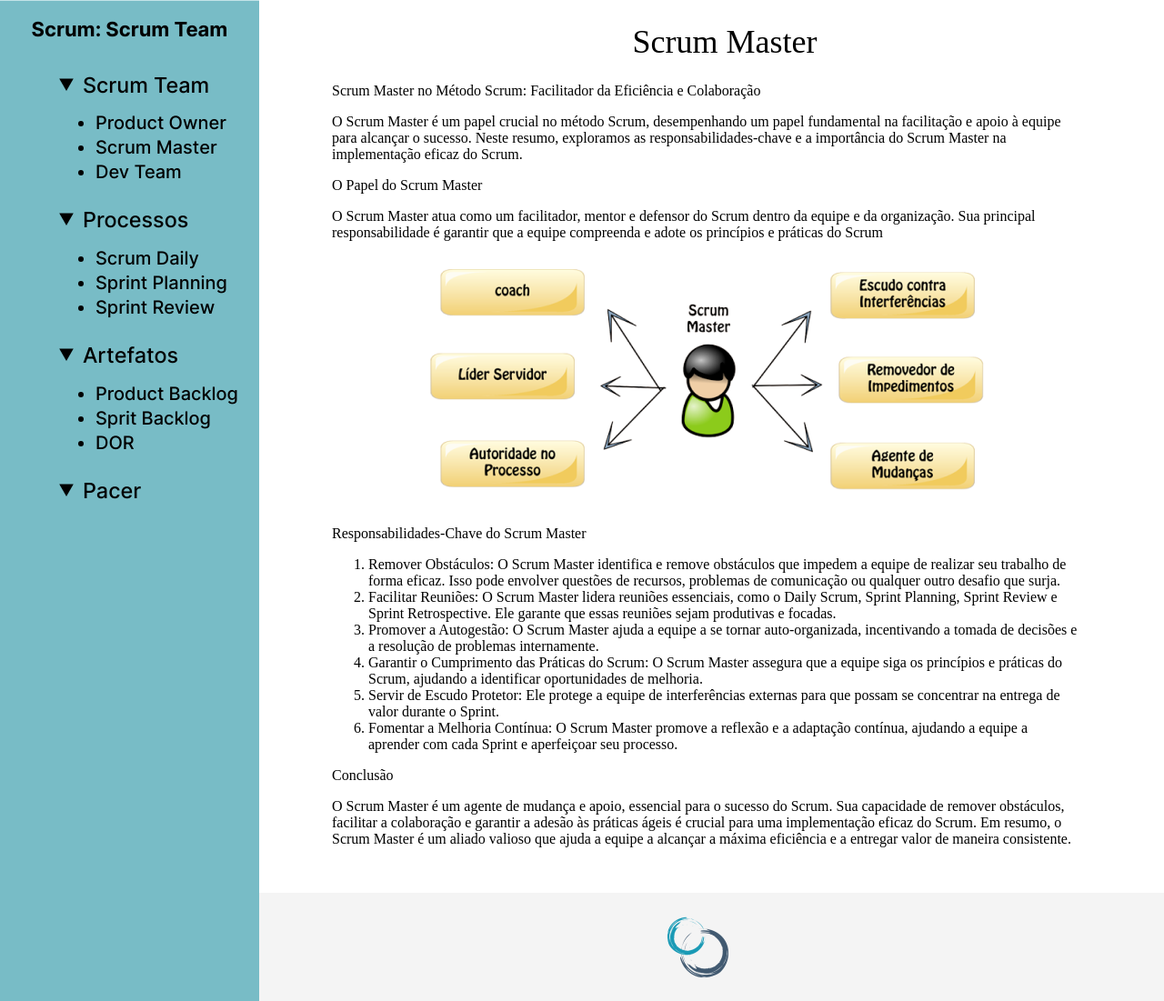
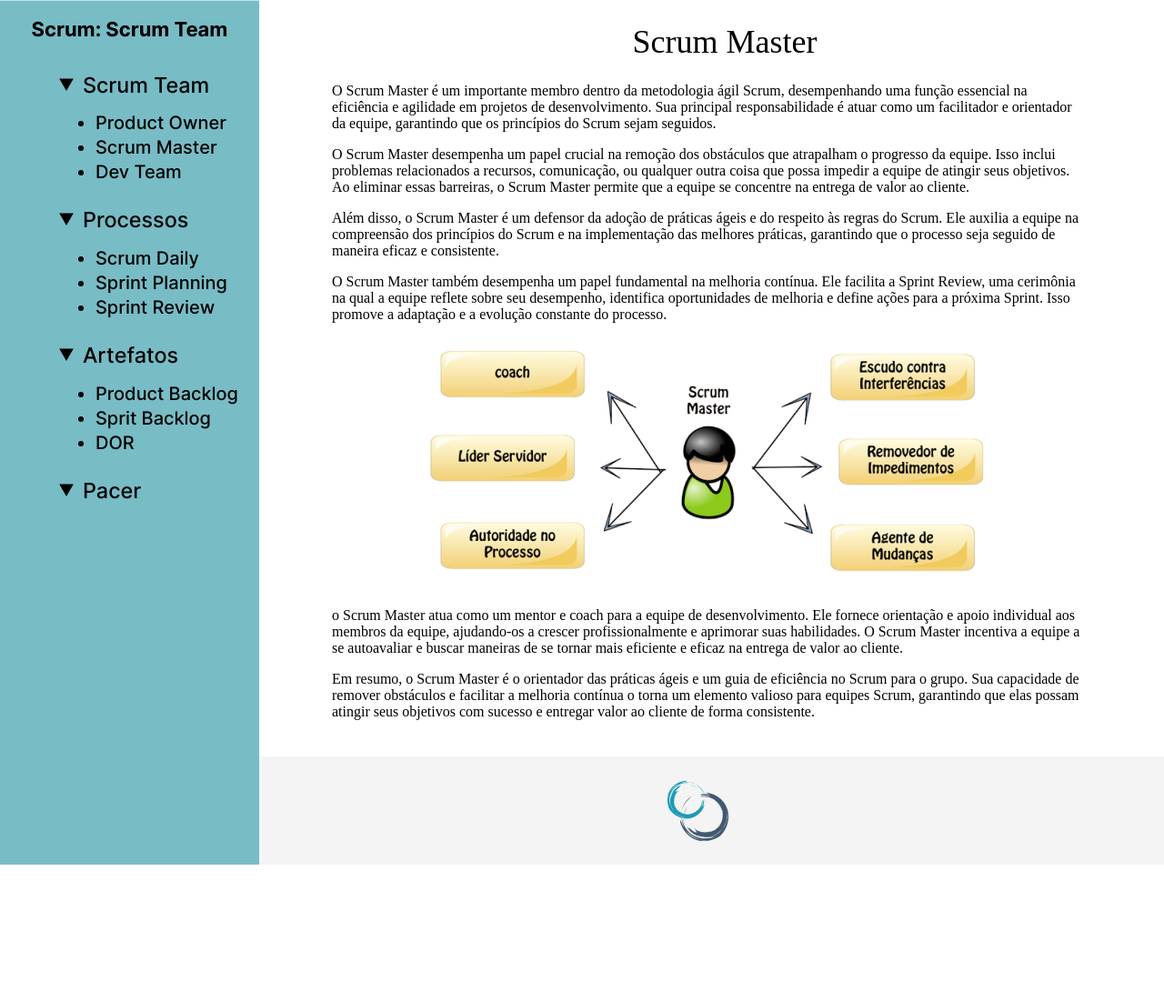
Before and after one commit to AvyaAquino/ADS-1-SEM-API, a Flask app: page /scrumMaster in a window 1280 px wide; the page is wider, and only the part inside the window is pictured. Shown: the part 123-1224 px from the top of that part at 91% size. After the commit the page ends 1074 px from the top of that part, so only its background shows below. Run offline with Flask 3, Linux system fonts and the light colour scheme.

Commit message:
Feat: Adição de contéudos das paginas: devTeam.html;productOwner.html;scrumMaster.html;scrumTeam.html.

```diff
--- a/src/templates/Scrum Team/scrumMaster.html
+++ b/src/templates/Scrum Team/scrumMaster.html
@@ -1,53 +1,22 @@
 {% extends "Template.html" %}
 {% block content %}
 
-<body style="height: 1100px;">
+<body style="height: 950px;">
 
 </body>
 
-<p>Scrum Master no Método Scrum: Facilitador da Eficiência e Colaboração</p>
+<p>O Scrum Master é um importante membro dentro da metodologia ágil Scrum, desempenhando uma função essencial na eficiência e agilidade em projetos de desenvolvimento. Sua principal responsabilidade é atuar como um facilitador e orientador da equipe, garantindo que os princípios do Scrum sejam seguidos.</p>
 
-<p> O Scrum Master é um papel crucial no método Scrum, desempenhando um papel fundamental na facilitação e apoio à
-    equipe para alcançar o sucesso. Neste resumo, exploramos as responsabilidades-chave e a importância do Scrum Master
-    na implementação eficaz do Scrum.</p>
+<p>O Scrum Master desempenha um papel crucial na remoção dos obstáculos que atrapalham o progresso da equipe. Isso inclui problemas relacionados a recursos, comunicação, ou qualquer outra coisa que possa impedir a equipe de atingir seus objetivos. Ao eliminar essas barreiras, o Scrum Master permite que a equipe se concentre na entrega de valor ao cliente.</p>
 
-<p> O Papel do Scrum Master</p>
+<p>Além disso, o Scrum Master é um defensor da adoção de práticas ágeis e do respeito às regras do Scrum. Ele auxilia a equipe na compreensão dos princípios do Scrum e na implementação das melhores práticas, garantindo que o processo seja seguido de maneira eficaz e consistente.</p>
 
-<p> O Scrum Master atua como um facilitador, mentor e defensor do Scrum dentro da equipe e da organização. Sua principal
-    responsabilidade é garantir que a equipe compreenda e adote os princípios e práticas do Scrum</p>
+<p> O Scrum Master também desempenha um papel fundamental na melhoria contínua. Ele facilita a Sprint Review, uma cerimônia na qual a equipe reflete sobre seu desempenho, identifica oportunidades de melhoria e define ações para a próxima Sprint. Isso promove a adaptação e a evolução constante do processo.</p>
 <div class="img">
-    <img src="{{ url_for('static', filename='scrumMaster.png') }}"" alt=" Scrum Master">
+    <img src="{{ url_for('static', filename='scrumMaster.png') }}" alt=" Scrum Master">
 </div>
-<p>Responsabilidades-Chave do Scrum Master</p>
-
-<ol>
-    <li>Remover Obstáculos: O Scrum Master identifica e remove obstáculos que impedem a equipe de realizar seu trabalho
-        de forma
-        eficaz. Isso pode envolver questões de recursos, problemas de comunicação ou qualquer outro desafio que surja.
-    <li>Facilitar Reuniões: O Scrum Master lidera reuniões essenciais, como o Daily Scrum, Sprint Planning, Sprint
-        Review e
-        Sprint Retrospective. Ele garante que essas reuniões sejam produtivas e focadas.</li>
-    <li>Promover a Autogestão: O Scrum Master ajuda a equipe a se tornar auto-organizada, incentivando a tomada de
-        decisões e a
-        resolução de problemas internamente.</li>
-    <li>Garantir o Cumprimento das Práticas do Scrum: O Scrum Master assegura que a equipe siga os princípios e práticas
-        do
-        Scrum, ajudando a identificar oportunidades de melhoria.</li>
-    <li>Servir de Escudo Protetor: Ele protege a equipe de interferências externas para que possam se concentrar na
-        entrega de
-        valor durante o Sprint.</li>
-    <li>Fomentar a Melhoria Contínua: O Scrum Master promove a reflexão e a adaptação contínua, ajudando a equipe a
-        aprender com
-        cada Sprint e aperfeiçoar seu processo.</li>
-</ol>
-
-<p>Conclusão</p>
-
-<p>O Scrum Master é um agente de mudança e apoio, essencial para o sucesso do Scrum. Sua capacidade de remover
-    obstáculos,
-    facilitar a colaboração e garantir a adesão às práticas ágeis é crucial para uma implementação eficaz do Scrum. Em
-    resumo, o Scrum Master é um aliado valioso que ajuda a equipe a alcançar a máxima eficiência e a entregar valor de
-    maneira consistente.</p>
+<p>o Scrum Master atua como um mentor e coach para a equipe de desenvolvimento. Ele fornece orientação e apoio individual aos membros da equipe, ajudando-os a crescer profissionalmente e aprimorar suas habilidades. O Scrum Master incentiva a equipe a se autoavaliar e buscar maneiras de se tornar mais eficiente e eficaz na entrega de valor ao cliente.</p>
+<p>Em resumo, o Scrum Master é o orientador das práticas ágeis e um guia de eficiência no Scrum para o grupo. Sua capacidade de remover obstáculos e facilitar a melhoria contínua o torna um elemento valioso para equipes Scrum, garantindo que elas possam atingir seus objetivos com sucesso e entregar valor ao cliente de forma consistente.</p>
 
 
 {% endblock %}
```
Also changed, not shown: src/templates/Scrum Team/devTeam.html (+8 -33 lines), src/templates/Scrum Team/productOwner.html (+8 -37 lines), src/templates/Scrum Team/scrumTeam.html (+11 -21 lines).
